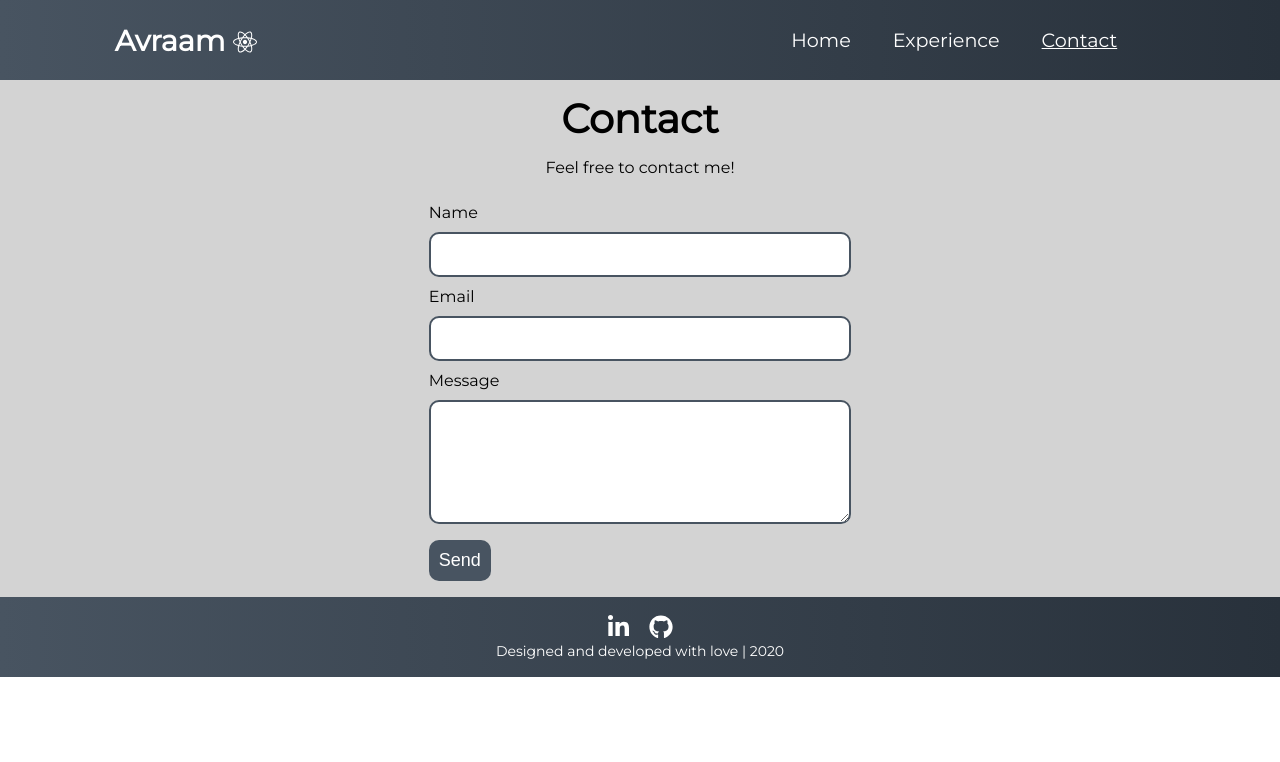
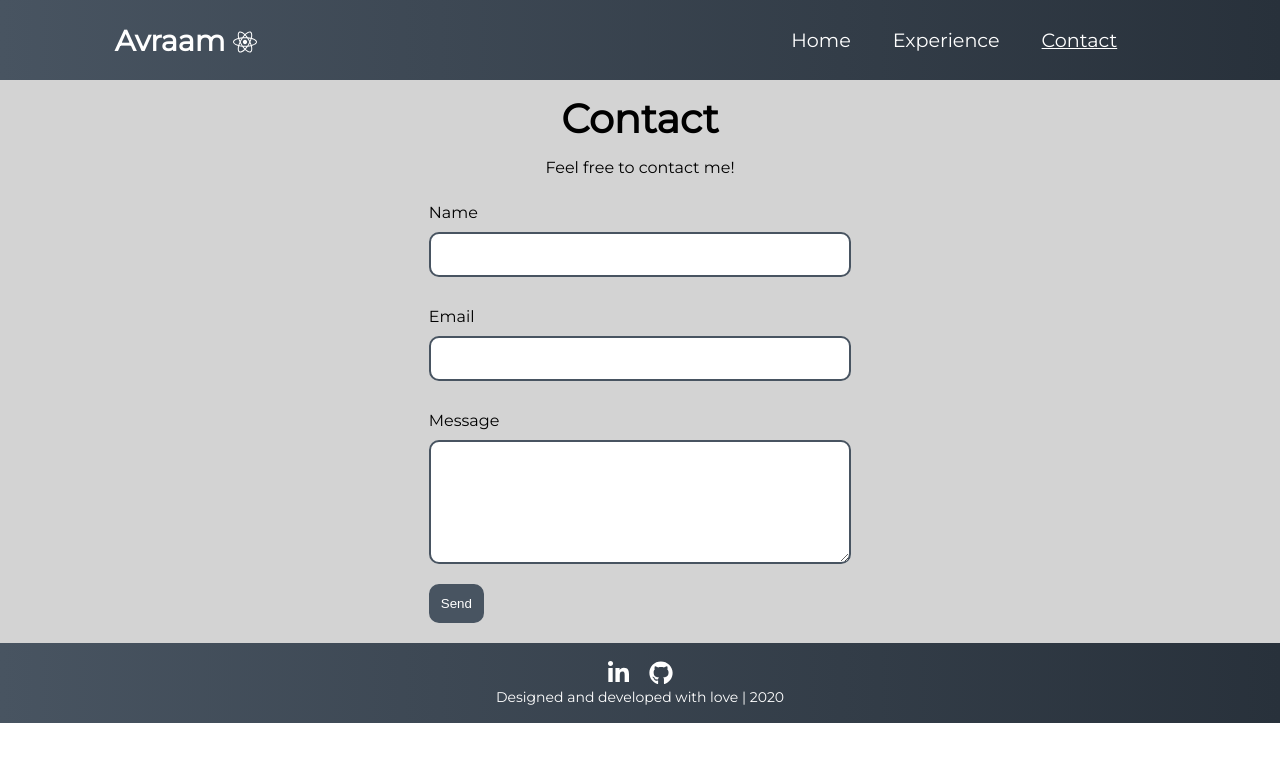
Before and after one commit to avnikolaou/portfolio, a React (Create React App) app: page /contact in a window 1280 px wide. Shown: the top 762 px of the page. Built offline with nearby package versions, Linux system fonts and the light colour scheme.

Commit message:
feat: validation for fields

```diff
--- a/src/components/Contact.js
+++ b/src/components/Contact.js
@@ -7,17 +7,45 @@ const Contact = () => {
         document.title = 'Contact - Avraam Nikolaou'
     });
 
-    const handleSubmit = (e) => {
-        e.preventDefault();
-    }
-
-    const formik = useFormik({
-        initialValues: {
+    const initialValues = {
         name: '',
         email: '',
         message: ''
     }
+
+    const onSubmit = (values) => {
+        console.log('Form data: ', values)
+    }
+
+    const validate = (values) => {
+        let errors = {
+
+        }
+
+        if (!values.name) {
+            errors.name = 'Required'
+        }
+
+        if (!values.email) {
+            errors.email = 'Required'
+        } else if (!/^[A-Z0-9._%+-]+@[A-Z0-9.-]+\.[A-Z]{2,4}$/i.test(values.email)) {
+            errors.email = 'Invalid  email format'
+        }
+
+        if (!values.message) {
+            errors.message = 'Required'
+        }
+
+        return errors
+    }
+
+    const formik = useFormik({
+        initialValues,
+        onSubmit,
+        validate
     });
+
+    console.log('Formik errors: ', formik.errors)
 
     return (
         <div className={'contact-container'}>
@@ -28,7 +56,8 @@ const Contact = () => {
             </div>
 
             <div className={'form'}>
-                <form className={'submission-form'}>
+                <form className={'submission-form'} onSubmit={formik.handleSubmit}>
+                    <div className={'form-control'}>
                         <label htmlFor={'name'}>Name</label>
                         <input
                             type="text"
@@ -37,25 +66,33 @@ const Contact = () => {
                             value={formik.values.name}
                             onChange={formik.handleChange}
                         />
+                        {formik.errors.name ? <div className={'error'}>{formik.errors.name}</div> : null}
+                    </div>
 
+                    <div className={'form-control'}>
                         <label htmlFor={'email'}>Email</label>
                         <input
-                        type={'email'}
+                            type={'text'}
                             id={'email'}
                             name={'email'}
                             value={formik.values.email}
                             onChange={formik.handleChange}
                         />
+                        {formik.errors.email ? <div className={'error'}>{formik.errors.email}</div> : null}
+                    </div>
 
+                    <div className={'form-control'}>
                         <label htmlFor={'message'}>Message</label>
                         <textarea
                             id={'message'}
                             name={'message'}
-                        rows="5"
+                            rows='5'
                             value={formik.values.message} onChange={formik.handleChange}
                         />
+                        {formik.errors.message ? <div className={'error'}>{formik.errors.message}</div> : null}
+                    </div>
 
-                    <input className={'sendButton'} type={'submit'} value={'Send'} onClick={handleSubmit}/>
+                    <button className={'sendButton'} type={'submit'} value={'Send'}>Send</button>
                 </form>
             </div>
 
--- a/src/styles/components/_contact.scss
+++ b/src/styles/components/_contact.scss
@@ -18,6 +18,11 @@
         width: 33%;
 
         .submission-form {
+
+            .form-control {
+
+                margin-bottom: 20px;
+
                 label {
                     display: block;
                     padding: 10px 0;
@@ -32,13 +37,19 @@
                     border-radius: 10px;
                 }
 
+                .error {
+                    color: red;
+                }
+            }
+
             .sendButton {
                 cursor: pointer;
-                border: 0;
+                border: 2px solid #485461;
+                border-radius: 10px;
                 background-color: #485461;
                 padding: 10px;
                 color: white;
-                margin: 1rem 0;
+                margin: 0 0 20px 0;
                 width: auto;
 
                 &:hover {
```
Lines whose indentation alone changed are shown as unchanged.
